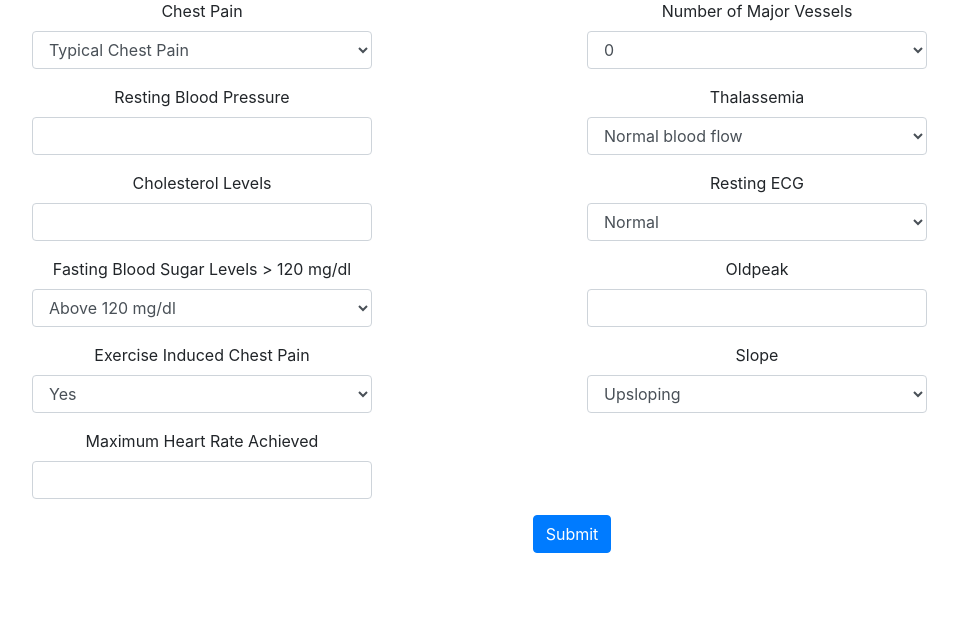
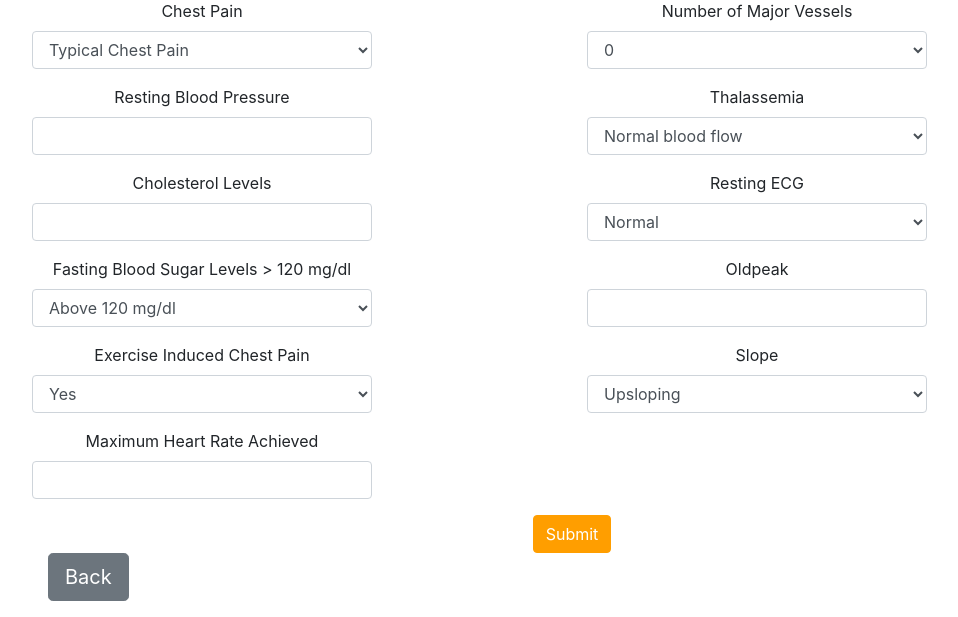
Before and after one commit to christian12305/TESINA-Web-Project, a Flask app: page /new_visit in a window 1280 px wide. Shown: the part 303-920 px from the top of the page, without its empty margins (68-1026 px from the left). Before the commit the page ends 856 px from the top, so only its background shows below. Run offline with Flask 3, Linux system fonts and the light colour scheme; the visitor is signed in with stand-in values (Sample User, id 1); some libraries are stand-ins or nearby versions.

Commit message:
New visit styling

```diff
--- /dev/null
+++ b/website/static/css/new_visit.css
@@ -0,0 +1,10 @@
+.submit-btn {
+    background-color: #FF9E00;
+    border-color: #FF9E00;
+    color: #fff;
+}
+
+.submit-btn:hover {
+    background-color: #FF7E00;
+    border-color: #FF7E00;
+}
--- a/website/templates/new_visit.html
+++ b/website/templates/new_visit.html
@@ -2,6 +2,11 @@
 {% block title%}Patient Record{% endblock %}
 
 {%block content%}
+<link
+rel="stylesheet"
+href="../static/css/new_visit.css"
+/>
+
 <div class="container">
     <h2 align="center">RECORD: {{recordId}}</h2>
     <br/>
@@ -124,8 +129,12 @@
 
 
         <div class="col-md-12 text-end">
-            <button type="submit" class="btn btn-primary">Submit</button>
+            <button type="submit" class="btn btn-primary submit-btn">Submit</button>
         </div>
     </form>
+
+    <div class="ml-3 mb-3">
+        <a href="javascript:history.back()" class="btn btn-lg btn-secondary">Back</a>
+    </div>
 </div>
 {%endblock%}
```
